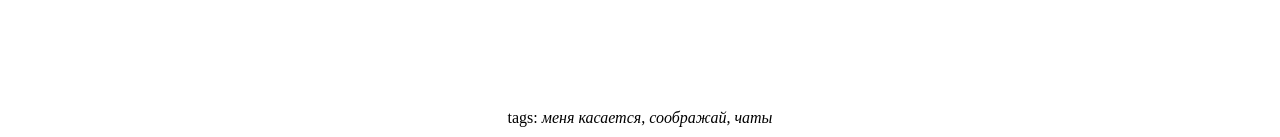
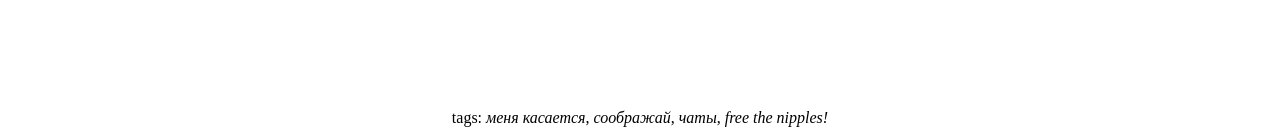
Before and after one commit to slr/slr.github.io, a Jekyll site: the page built from _posts/2017-10-05-dont-kill-me-im-a-virgin.html, in a window 1280 px wide. Shown: the part 760-897 px from the top of the page. Built offline with Jekyll 4.4.1, drawn with Linux system fonts in a browser that asks for light colours.

Commit message:
fix content of 2017-10-05 post

```diff
--- a/_posts/2017-10-05-dont-kill-me-im-a-virgin.html
+++ b/_posts/2017-10-05-dont-kill-me-im-a-virgin.html
@@ -1,7 +1,7 @@
 ---
 redirect_from: /2017/10/dont-kill-me-im-a-virgin.html
 title: как Марк Шейн меня из чата удалял
-tags: [меня касается, соображай, чаты]
+tags: [меня касается, соображай, чаты, free the nipples!]
 ---
 <div lang="ru">
 <p>
@@ -147,7 +147,7 @@
 </p>
 
 <p>
-наконец, возрадуемся, что прогресс не стоит на месте. в давние времена, когда эмоджи назывались смайликами, из-за какого-нибудь <em>Медового</em> на <a href="https://ru.wikipedia.org/wiki/RusNet">RusNet</a>'е была бы забанена целая подсеть. сейчас же бан одного аккаунта означает только бан одного аккаунта, и другие люди не страдают безвинно. Telegram, в частности, к тому же довольно удобен.
+наконец, возрадуемся, что прогресс не стоит на месте. в давние времена, когда эмоджи назывались смайликами, из-за какого-нибудь <em>Медового</em> на <a href="https://ru.wikipedia.org/wiki/RusNet">RusNet</a>'е была бы забанена целая подсеть. сейчас же бан одного аккаунта означает только бан одного аккаунта, и другие люди не страдают безвинно. в частности, Telegram к тому же довольно удобен.
 </p>
 
 <p>
```
Also changed, not shown: other parts of _posts/2017-10-05-dont-kill-me-im-a-virgin.html (+2 -2 lines).
